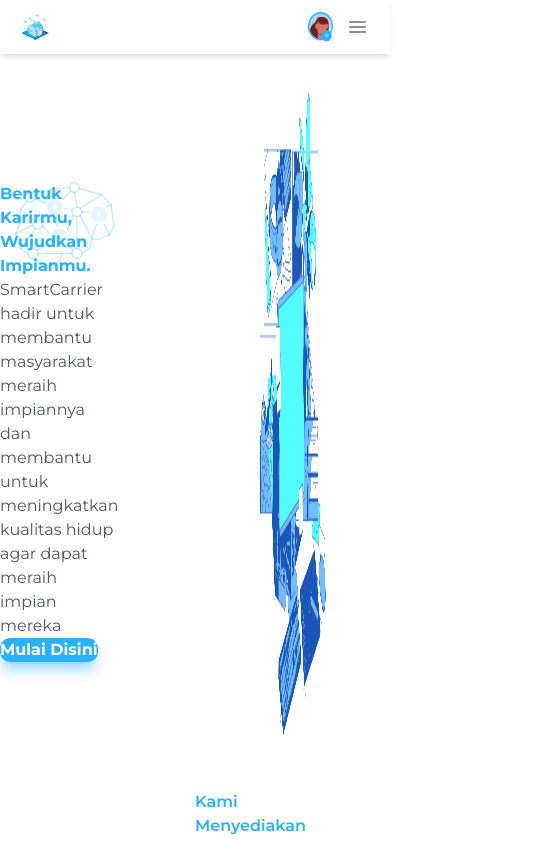
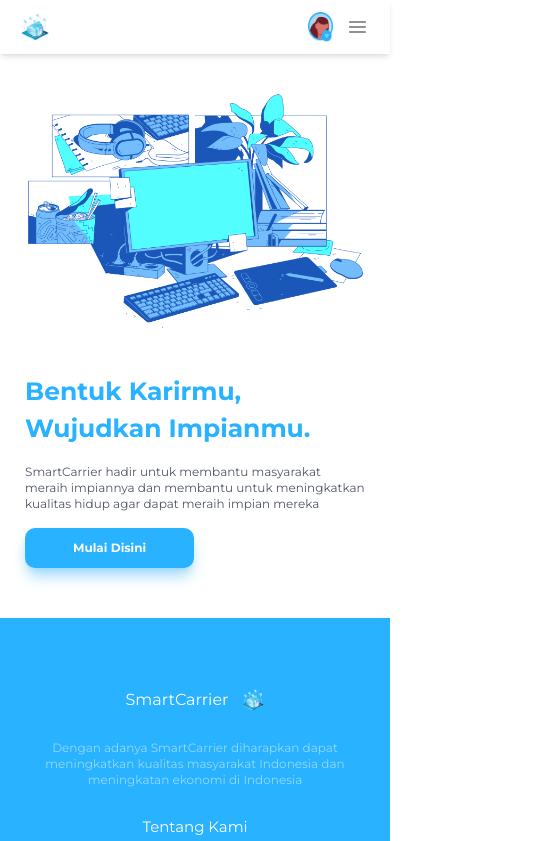
Before and after one commit to YasaKafi/nextjs-dinacom, a Next.js app: page / in a window 390 px wide. Shown: the top 841 px of the page, 554 px wide, since content can reach past the window. Built offline with nearby package versions, Linux system fonts and the light colour scheme.

Commit message:
feat: [FA] add landing hero mobile

```diff
--- a/src/app/landing-component/landing-hero.jsx
+++ b/src/app/landing-component/landing-hero.jsx
@@ -4,23 +4,23 @@
 
 function LandingHero() {
     return (
-        <div className="h-screen w-screen bg-white lg:px-[50px] lg:py-[100px]">
-            <div className="flex w-full h-full">
+        <div className=" w-screen lg:h-screen bg-white py-[50px] px-[25px] lg:px-[50px] lg:py-[100px]">
+            <div className="flex flex-col-reverse justify-end w-full h-full lg:flex-row">
 
-                <div className="w-1/2 flex flex-col justify-center pe-20">
+                <div className="w-full lg:w-1/2 flex flex-col justify-center lg:pe-20">
                     <div className="w-full flex justify-between relative ">
-                        <h1 className="font-bold text-primary lg:text-[50px] ">Bentuk Karirmu,</h1>
-                        <Image className="absolute top-0 right-0" src={brainDecoration} alt="Brain Decoration" width={100} height={100}/>
+                        <h1 className="font-bold text-primary text-[25px] lg:text-[50px] ">Bentuk Karirmu,</h1>
+                        <Image className="absolute top-0 right-0 hidden lg:block" src={brainDecoration} alt="Brain Decoration" width={100} height={100}/>
                     </div>
 
                     <div className="">
-                        <h1 className="font-bold text-primary lg:text-[50px] lg:leading-0">Wujudkan Impianmu.</h1>
+                        <h1 className="font-bold text-primary  text-[25px] lg:text-[50px] lg:leading-0">Wujudkan Impianmu.</h1>
 
-                        <p className="text-[#4F5665] lg:text-base lg:my-4">SmartCarrier hadir untuk membantu masyarakat meraih
+                        <p className="text-[#4F5665] text-xs lg:text-base my-4">SmartCarrier hadir untuk membantu masyarakat meraih
                             impiannya dan membantu untuk meningkatkan kualitas hidup agar dapat meraih impian mereka</p>
 
                             <button
-                                className="bg-primary bg-opacity-100 text-white font-bold shadow-lg shadow-[#98D6F9] rounded-[10px] lg:text-base lg:px-16 lg:py-4">
+                                className="bg-primary bg-opacity-100 text-white font-bold shadow-lg shadow-[#98D6F9] rounded-[10px] text-xs px-12 py-3 lg:text-base lg:px-16 lg:py-4">
                                 Mulai Disini
                             </button>
 
@@ -28,9 +28,9 @@
                     </div>
                 </div>
 
-                <div className="w-1/2">
+                <div className="w-full my-10 lg:my-0 lg:w-1/2">
                     <Image
-                        className=" h-full w-full px-16 py-20"
+                        className="h-full w-full lg:px-16 lg:py-20"
                         src={landingHeroImage}
                         alt="Landing Hero Image"
                         width={1500}
--- a/src/app/page.jsx
+++ b/src/app/page.jsx
@@ -8,10 +8,10 @@
   return (
     <>
         <LandingHero/>
-        <LandingFeature/>
-        <LandingSmartCarrier/>
-        <LandingTestimony/>
-        <LandingContact/>
+        {/*<LandingFeature/>*/}
+        {/*<LandingSmartCarrier/>*/}
+        {/*<LandingTestimony/>*/}
+        {/*<LandingContact/>*/}
     </>
   )
 }
```
